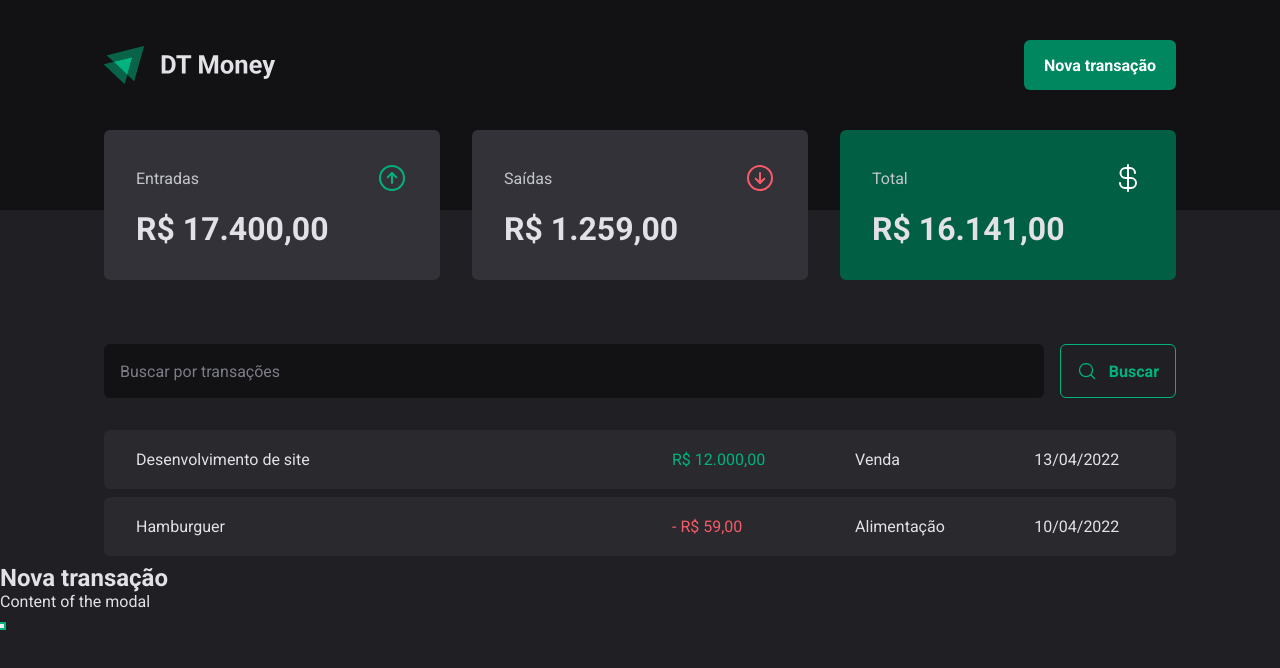
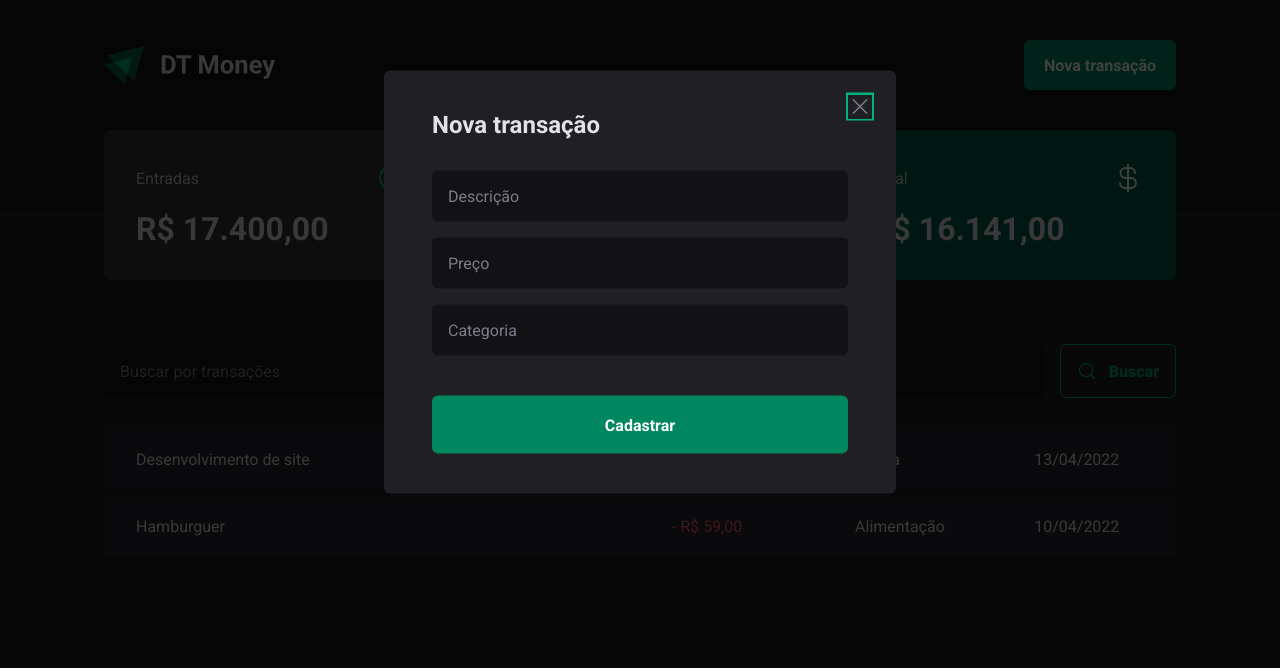
Before and after one commit to PabloXT14/DT-Money, a React (Vite) app: page / in a window 1280 px wide. Both pictures are taken after a click on the button "Nova transação". Shown: the top 668 px of the page. Built offline with nearby package versions, Linux system fonts and the light colour scheme.

Commit message:
feat: created NewTransactionModal

```diff
--- a/src/components/Header/index.tsx
+++ b/src/components/Header/index.tsx
@@ -1,5 +1,6 @@
 import * as Dialog from '@radix-ui/react-dialog'
 import logoImg from '../../assets/logo.svg'
+import { NewTransactionModal } from '../NewTransactionModal'
 import * as S from './styles'
 
 export function Header() {
@@ -13,17 +14,8 @@
             <S.NewTransactionButton>Nova transação</S.NewTransactionButton>
           </Dialog.Trigger>
 
-          {/* Para colocar o nosso modal separado da lógica do Header, fazendo com que fique seja inserido até mesmo fora da div#root, facilitando o entendimento para os leitores de tela */}
-          <Dialog.Portal>
-            <Dialog.Overlay />
-            <Dialog.Content>
-              <Dialog.Title>Nova transação</Dialog.Title>
-              <Dialog.Description>
-                Content of the modal
-              </Dialog.Description>
-              <Dialog.Close />
-            </Dialog.Content>
-          </Dialog.Portal>
+          <NewTransactionModal />
+
         </Dialog.Root>
       </S.HeaderContent>
     </S.HeaderContainer>
--- /dev/null
+++ b/src/components/NewTransactionModal/index.tsx
@@ -0,0 +1,29 @@
+import * as Dialog from '@radix-ui/react-dialog'
+import { X } from 'phosphor-react'
+import { CloseButton, Content, Overlay } from './styles'
+
+export function NewTransactionModal() {
+  return (
+    <Dialog.Portal>
+      <Overlay />
+
+      <Content>
+        <Dialog.Title>Nova transação</Dialog.Title>
+        <CloseButton>
+          <X size={24} />
+        </CloseButton>
+
+        <form action="">
+          <input type="text" placeholder="Descrição" required />
+          <input type="text" placeholder="Preço" required />
+          <input type="text" placeholder="Categoria" required />
+
+          <button type="submit">
+            Cadastrar
+          </button>
+        </form>
+
+      </Content>
+    </Dialog.Portal>
+  )
+}
--- /dev/null
+++ b/src/components/NewTransactionModal/styles.ts
@@ -0,0 +1,70 @@
+import styled from "styled-components";
+import * as Dialog from '@radix-ui/react-dialog'
+
+export const Overlay = styled(Dialog.Overlay)`
+  position: fixed;
+  width: 100vw;
+  height: 100vh;
+  inset: 0;/* top: 0; bottom: 0; left: 0; right: 0; */
+  background: rgba(0, 0, 0, 0.75);
+`;
+
+export const Content = styled(Dialog.Content)`
+  min-width: 32rem;
+  background: ${({ theme }) => theme["gray-800"]};
+  border-radius: 6px;
+  padding: 2.5rem 3rem;
+
+  position: absolute;
+  top: 50%;
+  left: 50%;
+  transform: translate(-50%, -50%);
+
+  form {
+    margin-top: 2rem;
+
+    display: flex;
+    flex-direction: column;
+    gap: 1rem;
+
+    input {
+      border-radius: 6px;
+      border: 0;
+      background: ${({ theme }) => theme["gray-900"]};
+      color: ${({ theme }) => theme["gray-300"]};
+      padding: 1rem;
+
+      &::placeholder {
+        color: ${({ theme }) => theme["gray-500"]};
+      }
+    }
+
+    button[type="submit"] {
+      height: 58px;
+      border: 0;
+      background: ${({ theme }) => theme["green-500"]};
+      color: ${({ theme }) => theme.white};
+      font-weight: bold;
+      padding: 0 1.25rem;
+      border-radius: 6px;
+      margin-top: 1.5rem;
+      cursor: pointer;
+
+      &:hover {
+        background: ${({ theme }) => theme["green-700"]};
+        transition: background-color 0.2s;
+      }
+    }
+  }
+`;
+
+export const CloseButton = styled(Dialog.Close)`
+  position: absolute;
+  background: transparent;
+  border: 0;
+  top: 1.5rem;
+  right: 1.5rem;
+  line-height: 0;/* para tirar espaço colocado pelo font-size do button */
+  cursor: pointer;
+  color: ${({ theme }) => theme["gray-500"]};
+`;
```
